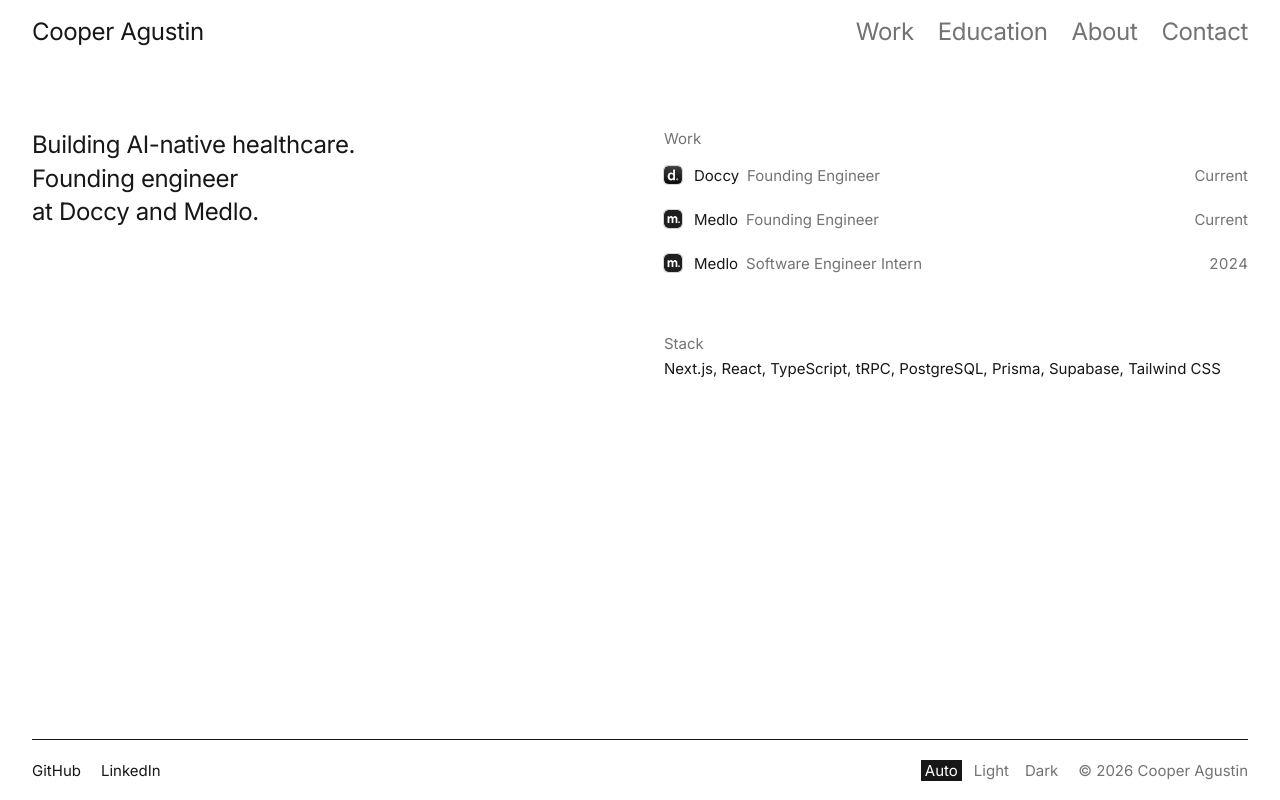
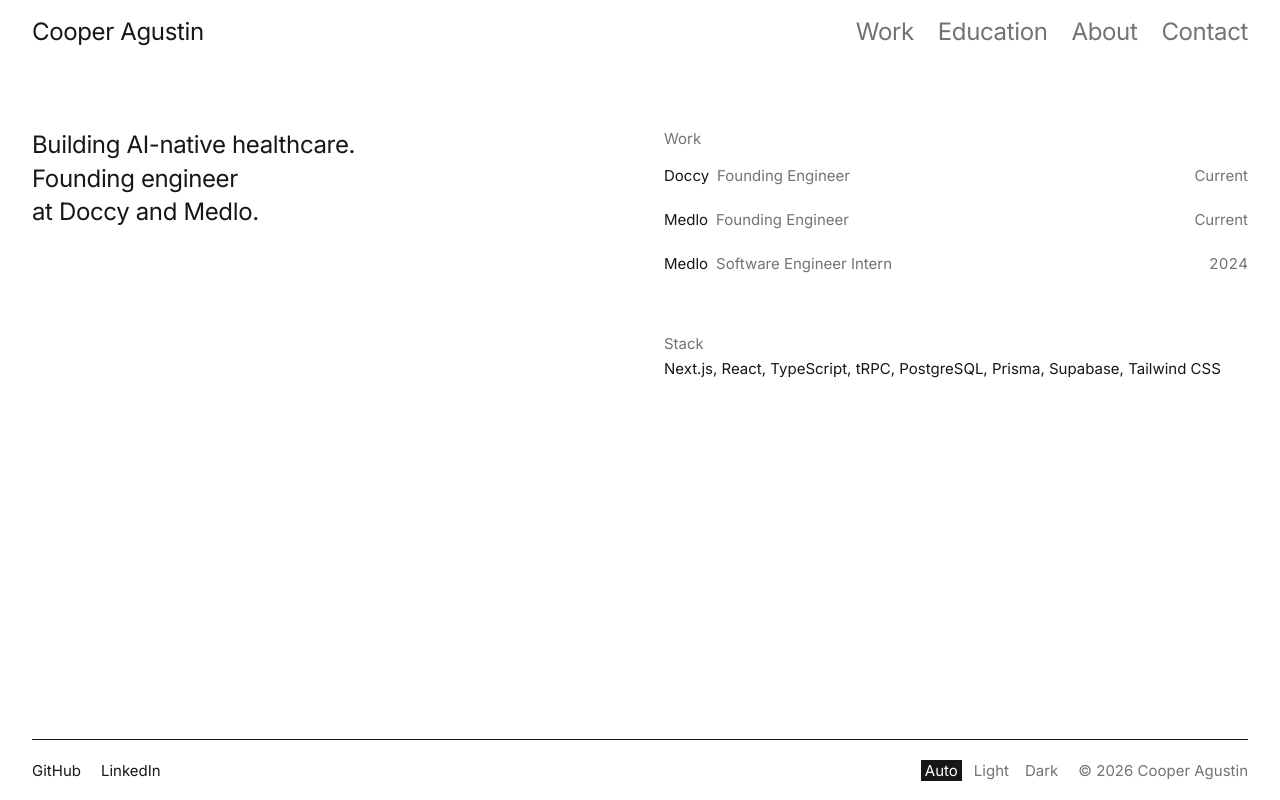
Before and after one commit to Spudgee/portfolio, a Next.js app: page / in a window 1280 px wide. Built offline with nearby package versions, Linux system fonts and the light colour scheme.

Commit message:
Work rows drop the app icons; each row is the company, title and years, linking to the company's site

```diff
--- a/app/experience-entry.tsx
+++ b/app/experience-entry.tsx
@@ -1,11 +1,10 @@
-import Image from "next/image";
 import Link from "next/link";
 import type { Role } from "@/content/experience";
 import { roleYears } from "@/lib/role-years";
 
 /**
- * One line per role, after Brian Lovin's work list: the app icon, the company in ink, the title in
- * grey and the years on the right. The whole row links to the company's site; hover fills the name.
+ * One line per role, after Brian Lovin's work list: the company in ink, the title in grey and the
+ * years on the right. The whole row links to the company's site; hover fills the name.
  */
 export function ExperienceEntry({ role }: { role: Role }) {
 	return (
@@ -14,13 +13,6 @@ export function ExperienceEntry({ role }: { role: Role }) {
 				href={role.companyUrl}
 				className="group flex min-h-11 items-center gap-3 focus-visible:outline-hidden"
 			>
-				<Image
-					src={role.iconPath}
-					alt=""
-					width={18}
-					height={18}
-					className="size-[18px] shrink-0 rounded-[4px] ring-1 ring-muted/30"
-				/>
 				<span className="flex min-w-0 flex-1 flex-wrap items-baseline gap-x-2">
 					<span className="-mx-1 px-1 transition-colors duration-150 ease-out group-hover:bg-ink group-hover:text-paper group-focus-visible:bg-ink group-focus-visible:text-paper motion-reduce:transition-none">
 						{role.company}
--- a/content/experience.ts
+++ b/content/experience.ts
@@ -2,8 +2,6 @@
 export type Role = {
 	company: string;
 	companyUrl: string;
-	/** The company's app icon, served from public/. */
-	iconPath: string;
 	title: string;
 	start: string;
 	end: string | null;
@@ -13,7 +11,6 @@ export const EXPERIENCE: readonly Role[] = [
 	{
 		company: "Doccy",
 		companyUrl: "https://doccy.com.au",
-		iconPath: "/logos/doccy.png",
 		title: "Founding Engineer",
 		start: "2024-06",
 		end: null,
@@ -21,7 +18,6 @@ export const EXPERIENCE: readonly Role[] = [
 	{
 		company: "Medlo",
 		companyUrl: "https://medlo.com.au",
-		iconPath: "/logos/medlo.png",
 		title: "Founding Engineer",
 		start: "2024-06",
 		end: null,
@@ -29,7 +25,6 @@ export const EXPERIENCE: readonly Role[] = [
 	{
 		company: "Medlo",
 		companyUrl: "https://medlo.com.au",
-		iconPath: "/logos/medlo.png",
 		title: "Software Engineer Intern",
 		start: "2024-02",
 		end: "2024-06",
```
Also changed, not shown: public/logos/doccy.png (deleted), public/logos/medlo.png (deleted).
